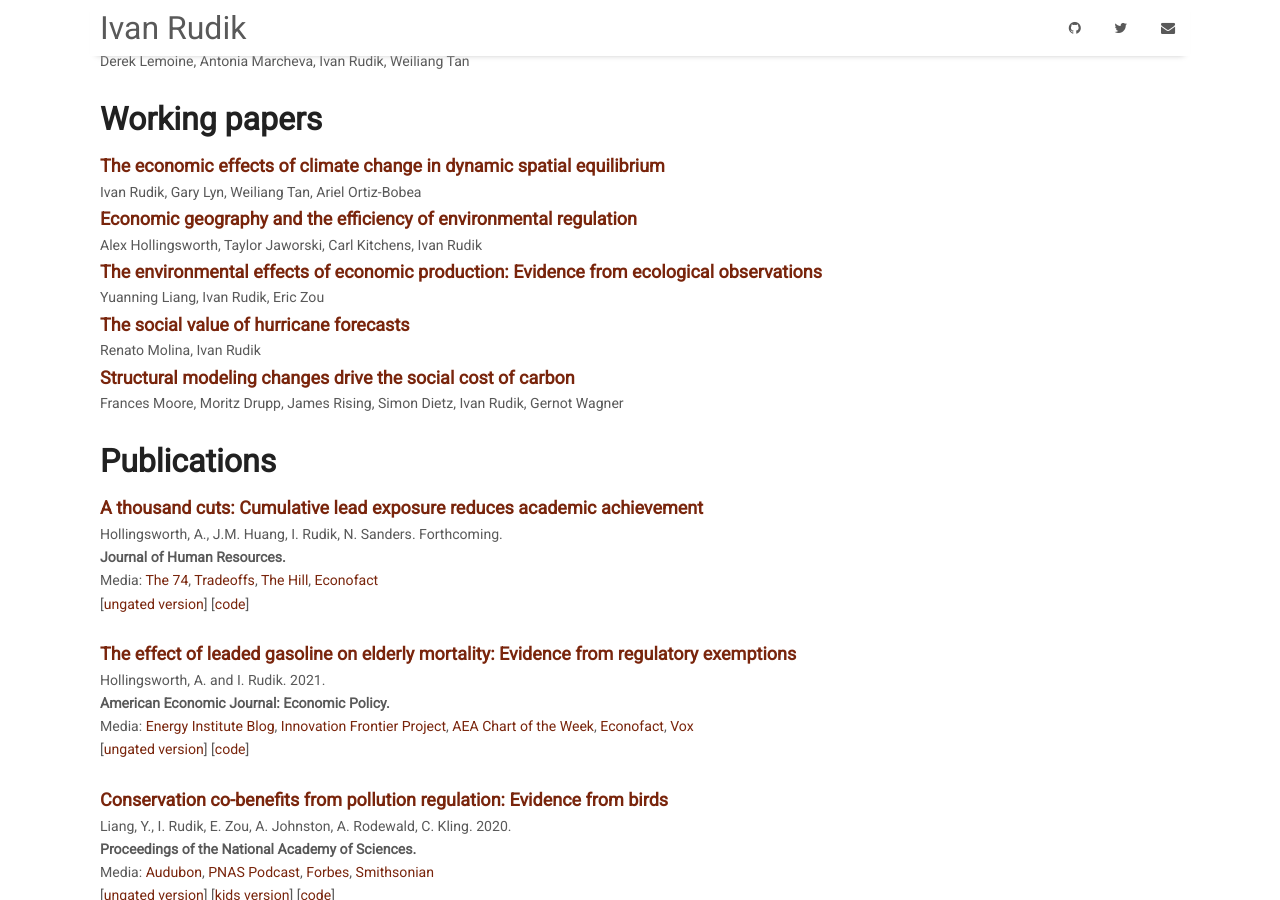
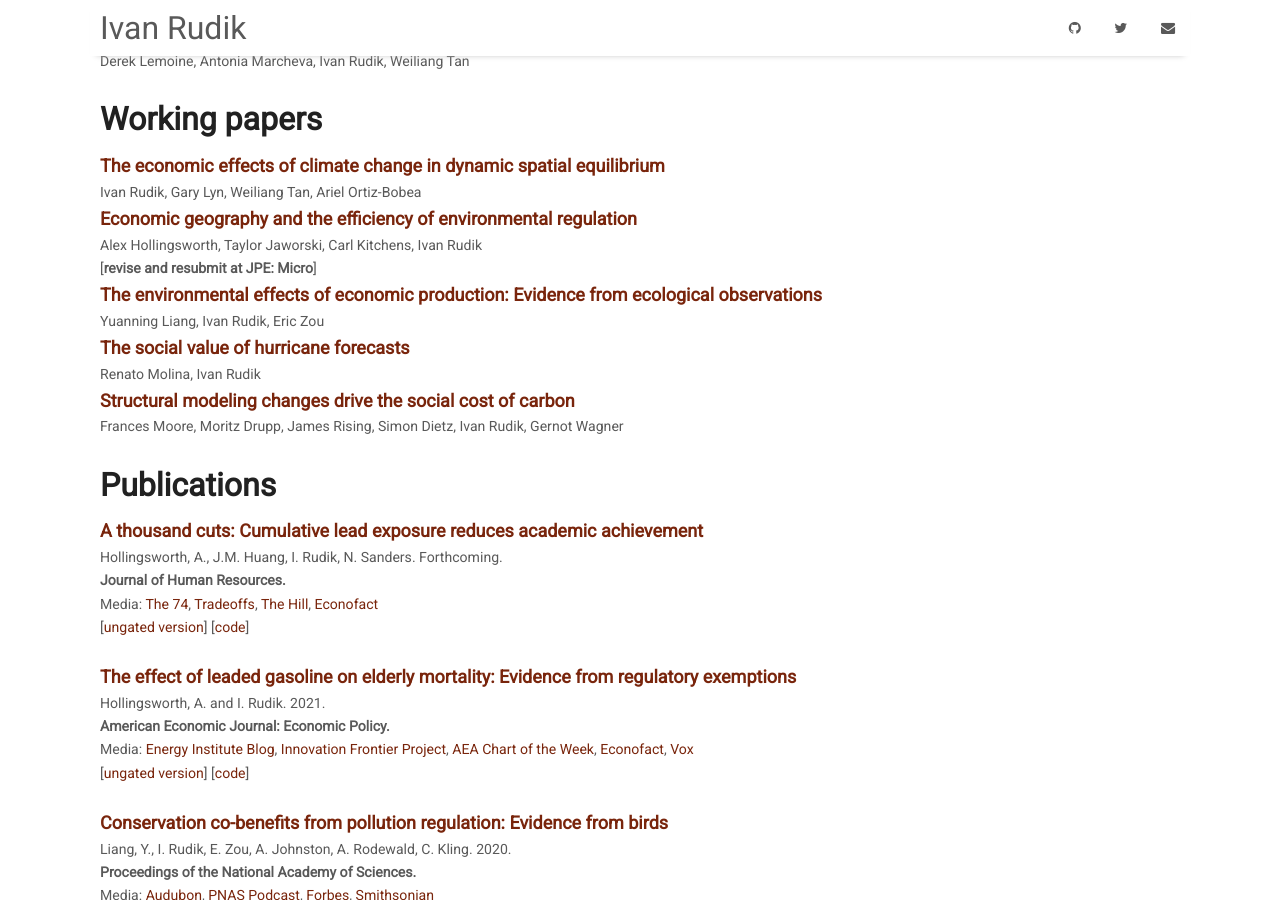
Before and after one commit to irudik/irudik.github.io, a Jekyll site: the page built from index.md, in a window 1280 px wide and 900 px high, scrolled down 505 px. Built offline with Jekyll 4.4.1, drawn with Linux system fonts in a browser that asks for light colours; nearby versions of some CDN libraries.

Commit message:
CAA JPE MICRO R&R

```diff
--- a/index.md
+++ b/index.md
@@ -35,6 +35,7 @@ Ivan Rudik, Gary Lyn, Weiliang Tan, Ariel Ortiz-Bobea
 
 ### [Economic geography and the efficiency of environmental regulation](https://osf.io/preprints/socarxiv/x6fuw/)
 Alex Hollingsworth, Taylor Jaworski, Carl Kitchens, Ivan Rudik
+[**revise and resubmit at JPE: Micro**]
 
 ### [The environmental effects of economic production: Evidence from ecological observations](https://osf.io/preprints/socarxiv/qy76a)
 Yuanning Liang, Ivan Rudik, Eric Zou
```
